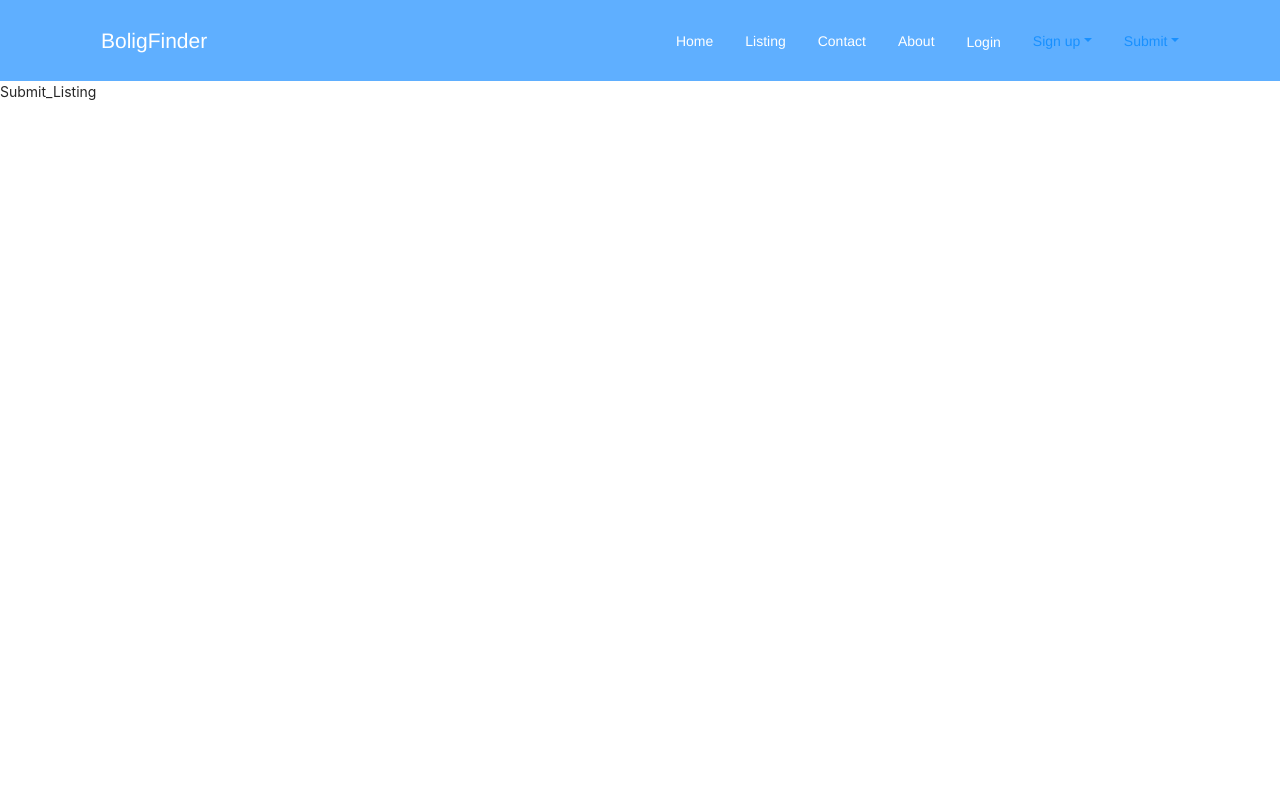
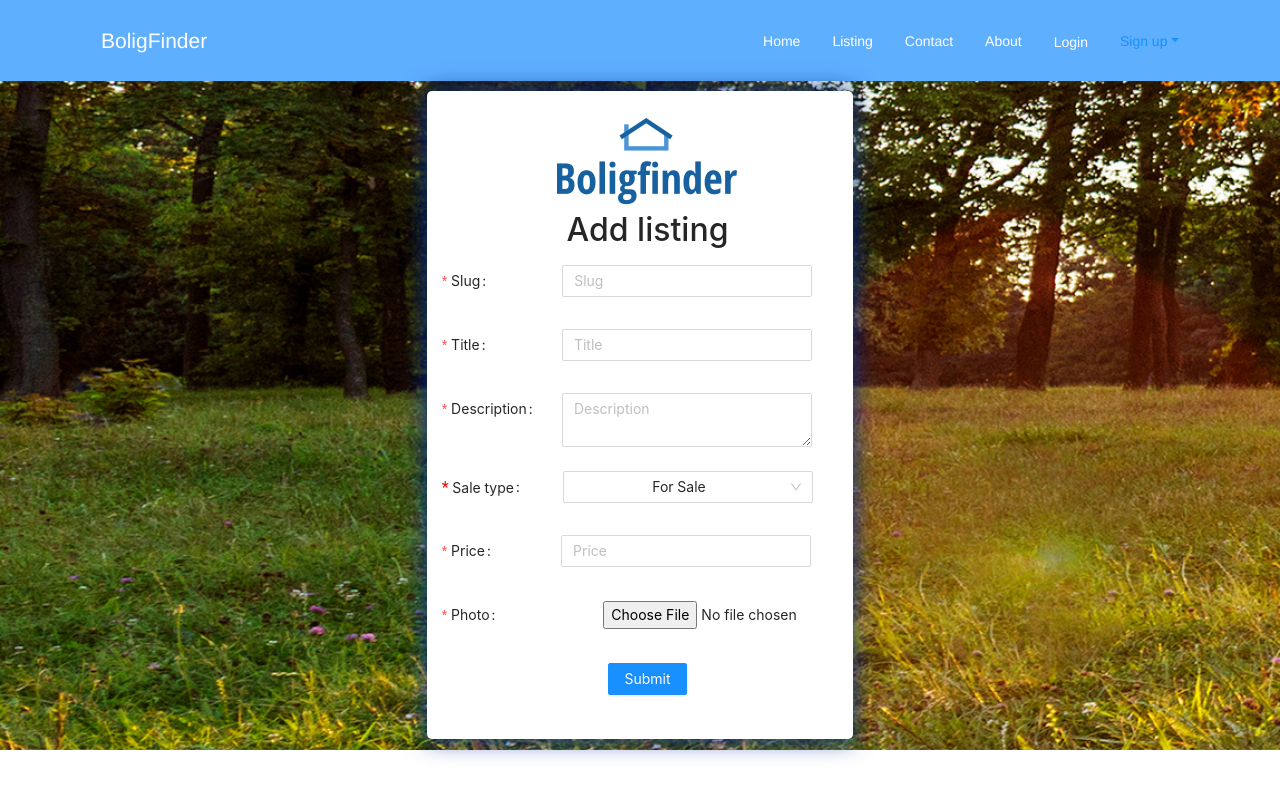
Before and after one commit to Bramstorp/boligfinder.dk, a React (Create React App) app in the folder frontend/: page /submit_listing in a window 1280 px wide. Shown: the top 796 px of the page. Built offline with nearby package versions, Linux system fonts and the light colour scheme.

Commit message:
Added create listing form but still have problem with uploading image.

```diff
--- a/frontend/src/Component/Navbar.jsx
+++ b/frontend/src/Component/Navbar.jsx
@@ -5,7 +5,28 @@ import {NavDropdown} from 'react-bootstrap';
 
 const Logout = () =>{
 	var token = localStorage.getItem('token');
-	if (token != null && token) return <Link className='navbar__item' to='/logout'>Logout</Link>
+	var agent = localStorage.getItem('agent');
+	if (token != null && token) {
+
+		if (agent)
+			return (
+				<div>
+					<div style={{display : 'inline-block'}}>
+						<NavDropdown title="Submit">
+							<NavDropdown.Item href="/submit_house">Create House</NavDropdown.Item>
+							<NavDropdown.Item href="/submit_listing">Create Listing</NavDropdown.Item>
+							<NavDropdown.Item href="/submit_listing">View Houses</NavDropdown.Item>
+							<NavDropdown.Item href="/submit_listing">View Listings</NavDropdown.Item>
+						</NavDropdown>
+					</div>
+					<div style={{display : 'inline-block'}}>
+						<Link className='navbar__item' to='/logout'>Logout</Link>
+					</div>
+				</div>
+			)
+		else
+			return <Link className='navbar__item' to='/logout'>Logout</Link>
+	}
 	else{
 		return (
 			<div>
@@ -34,12 +55,6 @@ class Navbar extends React.Component {
 		        <Link className='navbar__item' to='/contact'>Contact</Link>
 		        <Link className='navbar__item' to='/about'>About</Link>
 		        <Logout />
-				<NavDropdown title="Submit">
-					<NavDropdown.Item href="/submit_house">Create House</NavDropdown.Item>
-					<NavDropdown.Item href="/submit_listing">Create Listing</NavDropdown.Item>
-					<NavDropdown.Item href="/submit_listing">View Houses</NavDropdown.Item>
-					<NavDropdown.Item href="/submit_listing">View Listings</NavDropdown.Item>
-				</NavDropdown>
 		        </div>
 		    </header>
 	    )
--- /dev/null
+++ b/frontend/src/Component/Submit_Listing_Form.jsx
@@ -0,0 +1,138 @@
+import React, { useState } from 'react'
+import axios from 'axios'
+import { Form, Input, Button, Row, Col, Select } from 'antd';
+
+const ListingForm = () => {
+    let type = 'FOR_SALE';
+    const [formData, setFormData] = useState({
+        slug: '',
+        agent: null,
+        title: '',
+        description: '',
+        sale_type: type,
+        price: '',
+        main_image: null
+    });
+
+    const onChange = e => setFormData({ ...formData, [e.target.name]: e.target.value });
+
+    const { slug, agent, title, description, sale_type, price, main_image} = formData;
+
+    const onFinish = values => {
+
+        const config = {
+            headers: {
+            }
+        };
+
+        axios.post("http://127.0.0.1:8000/api/listing/create/", { slug, agent, title, description, sale_type, price, main_image }, config)
+        .then(response => {
+            if (response.data.error == null || response.data.error == ""){
+                alert('Added a new listing!');
+                window.location = "/";
+            }
+            else
+                alert(response.data.error);
+        })
+        .catch(error => {
+            console.log(error);
+            alert("Cannot add a new listing. Please try again later!")
+        })
+    };
+
+    const onFinishFailed = errorInfo => {
+    console.log('Failed:', errorInfo);
+    };
+
+    function onTypeChange(value) {
+        type = value;
+    }
+    function onSubmit(){
+        var form = document.getElementById("form1").value;
+        console.log(form)
+    }
+
+    const { Option } = Select;
+    return (
+        <div style={{backgroundImage: "url('/bg_signin.jpg')", backgroundRepeat: 'no-repeat', backgroundSize: 'cover' }}>
+          <Row>
+          <Col span={8}></Col>
+          <Col span={8}>
+              <div style={{ borderRadius: "5px", textAlign: 'center', boxShadow: " 0px 0px 24px 0px rgba(0,48,150,1)", marginBottom: "10px", marginTop: "10px",paddingBottom: "20px", paddingLeft: "15px", backgroundColor: 'white'}}>
+                <img
+                  src="/LogoSignin.png"
+                  style={{marginBottom: "-50px", marginTop: "-30px"}}
+                ></img>
+                <h2>Add listing</h2>
+
+                <Form
+                  name="basic"
+                  initialValues={{ remember: true }}
+                  onFinish={onFinish}
+                  onFinishFailed={onFinishFailed}
+                >
+                  <Form.Item
+                    label="Slug"
+                    name="slug"
+                    rules={[{ required: true, message: 'Please input slug!' }]}
+                  >
+                    <Input placeholder="Slug" style={{ width: '250px', marginLeft: "27px" }} name="slug" onChange={e => onChange(e)}/>
+                  </Form.Item>
+                  <Form.Item
+                    label="Title"
+                    name="title"
+                    rules={[{ required: true, message: 'Please input title!' }]}
+                  >
+                    <Input placeholder="Title" style={{ width: '250px', marginLeft: "27px" }} name="title" onChange={e => onChange(e)}/>
+                  </Form.Item>
+                  <Form.Item
+                    label="Description"
+                    name="description"
+                    rules={[{ required: true, message: 'Please input description!' }]}
+                  >
+                    <Input.TextArea placeholder="Description" style={{ width: '250px', marginLeft: "-20px" }}  name="description" onChange={e => onChange(e)}/>
+                  </Form.Item>
+
+                  <Form.Item
+                    label={<div><span style={{color: 'red', fontFamily: 'Roboto', fontSize: '16px'}}>*</span><span> Sale type</span></div>}
+                    name="sale_type"
+                    // rules={[{ required: true, message: 'Please select sale type!' }]}
+                  >
+                    <Select defaultValue="FOR_SALE" style={{ width: '250px', marginLeft: "-5px" }} onChange={onTypeChange}>
+                        <Option value="FOR_SALE">For Sale</Option>
+                        <Option value="FOR_RENT">For Rent</Option>
+                    </Select>
+                  </Form.Item>
+
+                  <Form.Item
+                    label="Price"
+                    name="price"
+                    rules={[{ required: true, message: 'Please input price!' }]}
+                  >
+                    <Input placeholder="Price" style={{ width: '250px', marginLeft: "20px" }}  name="price" onChange={e => onChange(e)}/>
+                  </Form.Item>
+
+                  <Form.Item
+                    label="Photo"
+                    name="main_image"
+                    rules={[{ required: true, message: 'Please upload photo!' }]}
+                  >
+                    <input type='file' style={{marginLeft: "100px" }} name="main_image"></input>
+                  </Form.Item>
+                  <Form.Item >
+                    <Button type="primary" htmlType="submit">
+                      Submit
+                    </Button>
+                  </Form.Item>
+                </Form>
+              </div>
+            </Col>
+            <Col span={1}></Col>
+            <Col span={10}>
+            </Col>
+          </Row>
+        </div>
+    )
+}
+
+export default ListingForm
--- a/frontend/src/actions/auth.js
+++ b/frontend/src/actions/auth.js
@@ -62,7 +62,7 @@ export const login = (email, password) => async dispatch => {
         const res = await axios.post('http://127.0.0.1:8000/api/token/', body, config)
         var array = findObjectByKey(listings, 'email', email, 'password', password);
         if (array != null){
-            localStorage.setItem('agent', '1')
+            localStorage.setItem('agent', JSON.stringify(array))
         }
         dispatch({
             type: LOGIN_SUCCESS,
--- a/frontend/src/containers/SubmitListing.jsx
+++ b/frontend/src/containers/SubmitListing.jsx
@@ -1,8 +1,9 @@
 import React from 'react'
+import ListingForm from "../Component/Submit_Listing_Form"
 
 const Submit_Listing = () => (
 	<div>
-	 	Submit_Listing
+	 	<ListingForm />
 	</div>
 )
 
```
Also changed, not shown: 1 other file (tests, documents, lock files or other folders).
